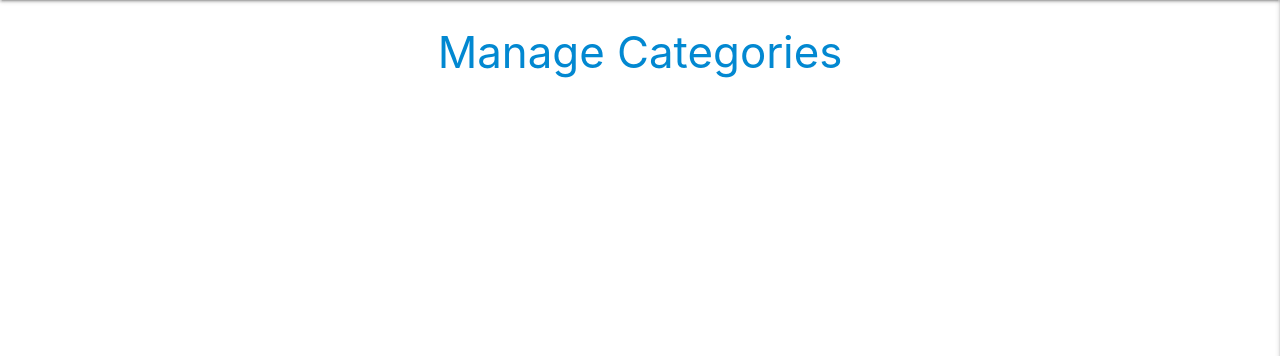
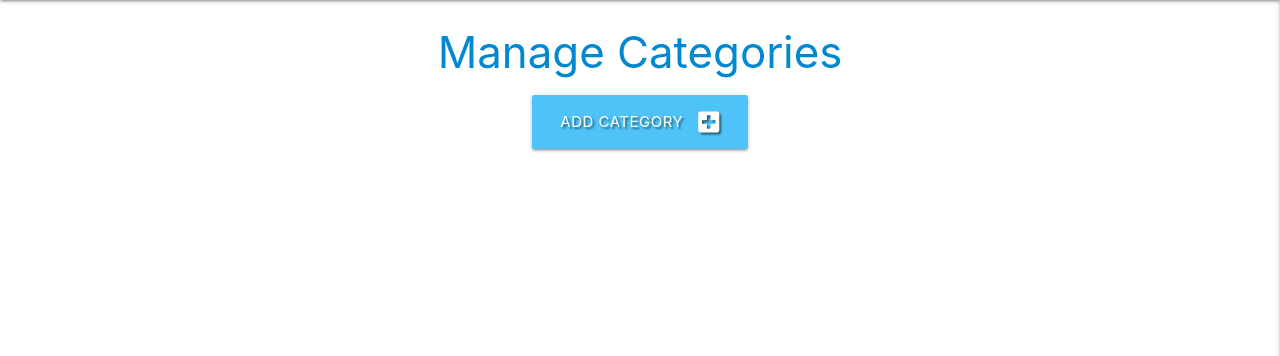
Before and after one commit to pjotrs-osnovskis/task-manager, a Flask app: page /get_categories in a window 1280 px wide. Shown: the part 64-420 px from the top of the page. Run offline with Flask 2, Linux system fonts and the light colour scheme; data that the repository does not hold is empty; some libraries are stand-ins or nearby versions.

Commit message:
Add option to add category to DB

```diff
--- a/app.py
+++ b/app.py
@@ -156,6 +156,19 @@ def get_categories():
     return render_template("categories.html", categories=categories_list)
 
 
+@app.route("/add_category", methods=("GET", "POST"))
+def add_category():
+    if request.method == "POST":
+        category = {
+            "category_name": request.form.get("category_name")
+        }
+        mongo.db.categories.insert_one(category)
+        flash("New Category Added")
+        return redirect(url_for("get_categories"))
+
+    return render_template("add_category.html")
+
+
 if __name__ == "__main__":
     app.run(host=os.environ.get("IP"),
             port=int(os.environ.get("PORT")),
--- a/templates/categories.html
+++ b/templates/categories.html
@@ -2,6 +2,14 @@
 {% block content %}
 
     <h3 class="light-blue-text text-darken-2 center-align">Manage Categories</h3>
+
+    <div class="row">
+        <div class="col s12 center-align">
+            <a href="{{ url_for('add_category') }}" class="btn-large light-blue lighten-2 text-shadow">
+                Add Category <i class="fas fa-plus-square right"></i>
+            </a>
+        </div>
+    </div>
 
     <div class="row">
         {% for category in categories %}
```
Also changed, not shown: templates/add_category.html (added, +27 -0 lines).
